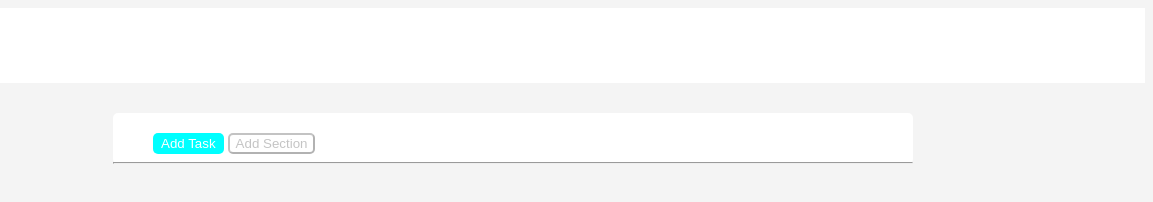
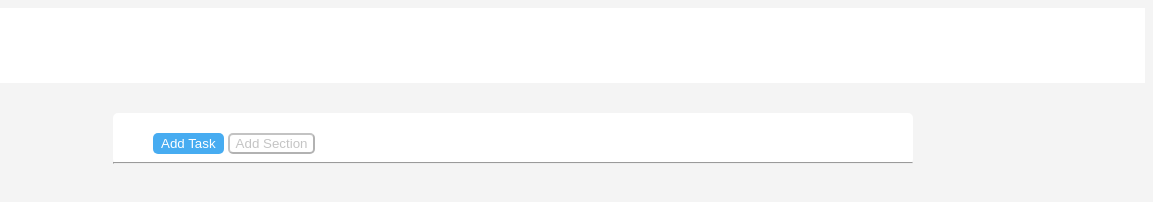
Before and after one commit to WragnarokA/html-css-toboolist, a plain HTML site: page index.html in a window 1280 px wide. Shown: the full height of the page, 127-1280 px from the left. Drawn offline with Linux system fonts and the light colour scheme.

Commit message:
colore buttton

```diff
--- a/css/toboolist.css
+++ b/css/toboolist.css
@@ -42,7 +42,7 @@ main{
     border-radius: 5px;
     border-color:transparent;
     color: white;
-    background-color: aqua;
+    background-color: #47ACF1;
 }
 
 .section{
```
